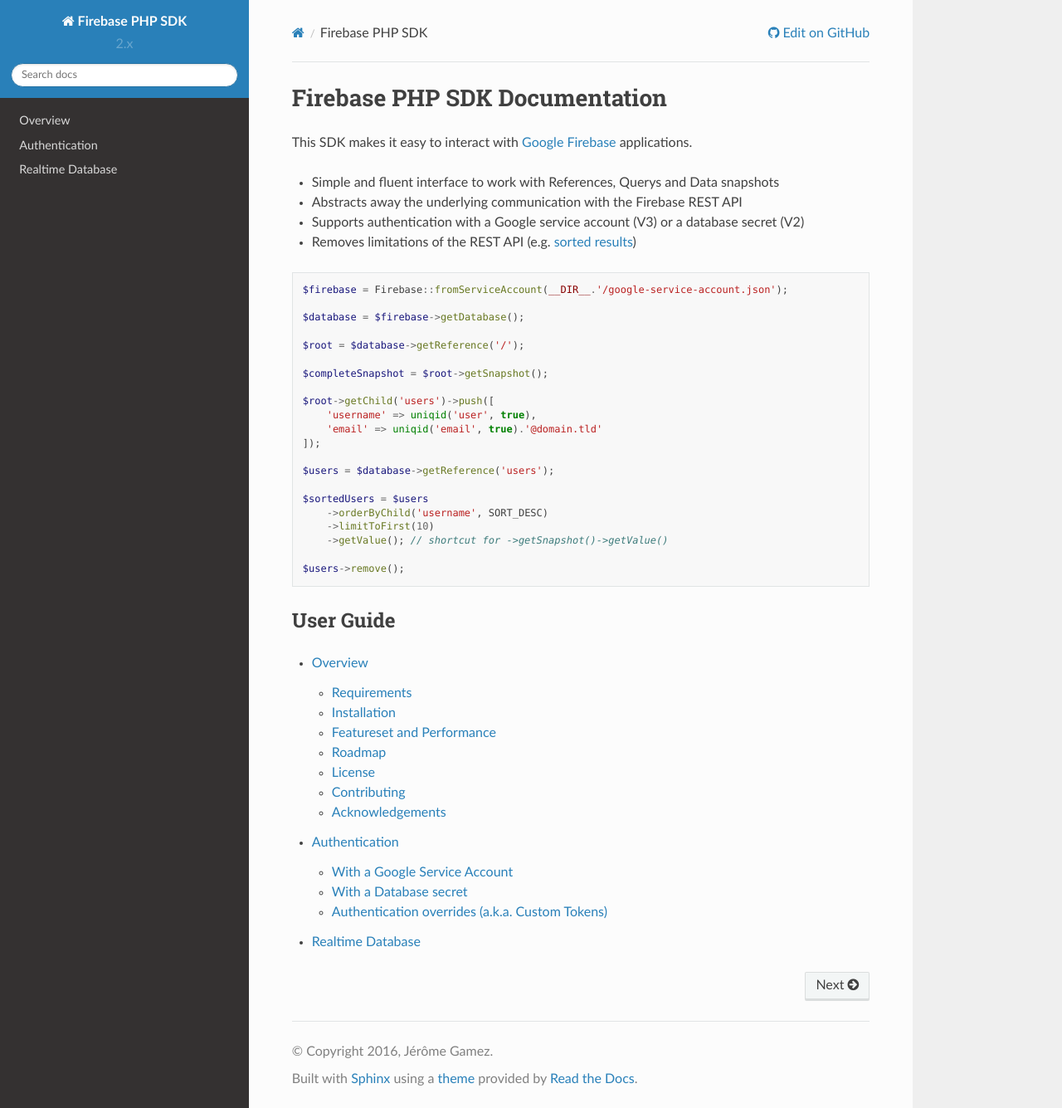
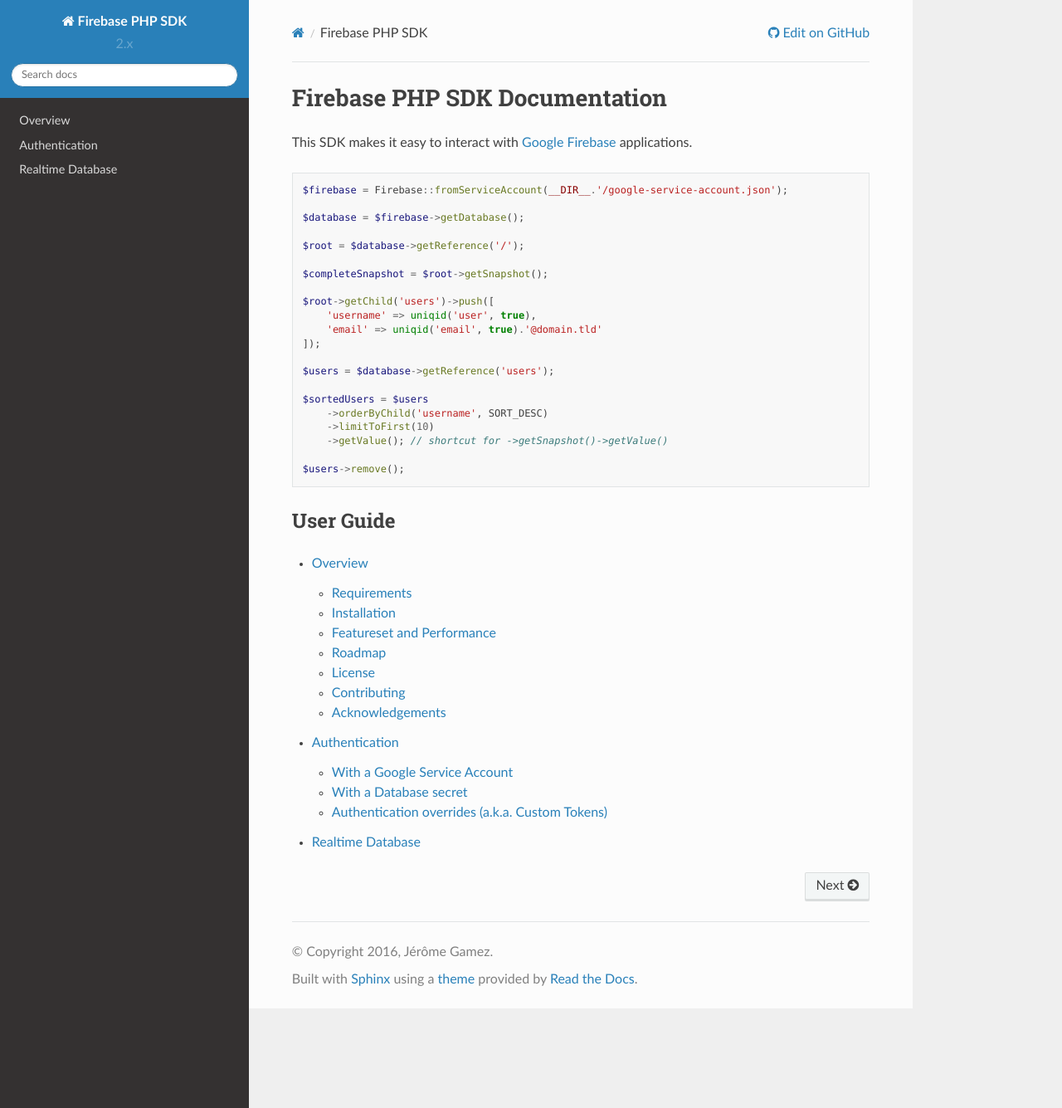
Before and after one commit to kreait/firebase-php, a Sphinx documentation site: the page built from docs/index.rst, in a window 1280 px wide and 1335 px high. Shown: the whole window at 83% size. Built offline with Sphinx 7.4.7 and the Read the Docs theme 2.0.0, drawn with Linux system fonts in a browser that asks for light colours.

Commit message:
Remove details from overview

```diff
--- a/docs/index.rst
+++ b/docs/index.rst
@@ -6,12 +6,6 @@
 
 This SDK makes it easy to interact with `Google Firebase <https://firebase.google.com>`_
 applications.
-
-- Simple and fluent interface to work with References, Querys and Data snapshots
-- Abstracts away the underlying communication with the Firebase REST API
-- Supports authentication with a Google service account (V3) or a database secret (V2)
-- Removes limitations of the REST API (e.g.
-  `sorted results <https://firebase.google.com/docs/database/rest/retrieve-data#section-rest-ordered-data>`_)
 
 .. code-block:: php
 
```
